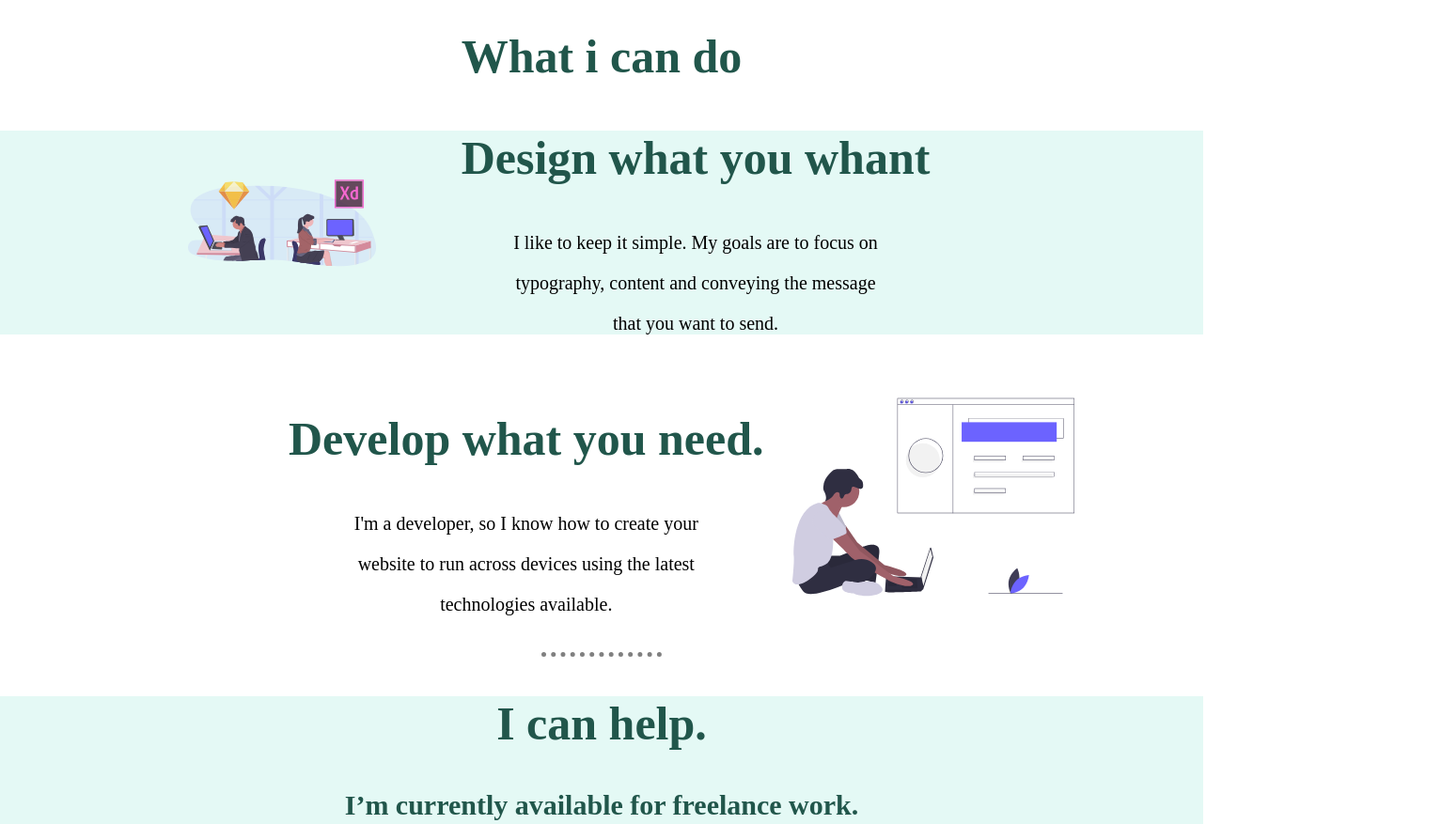
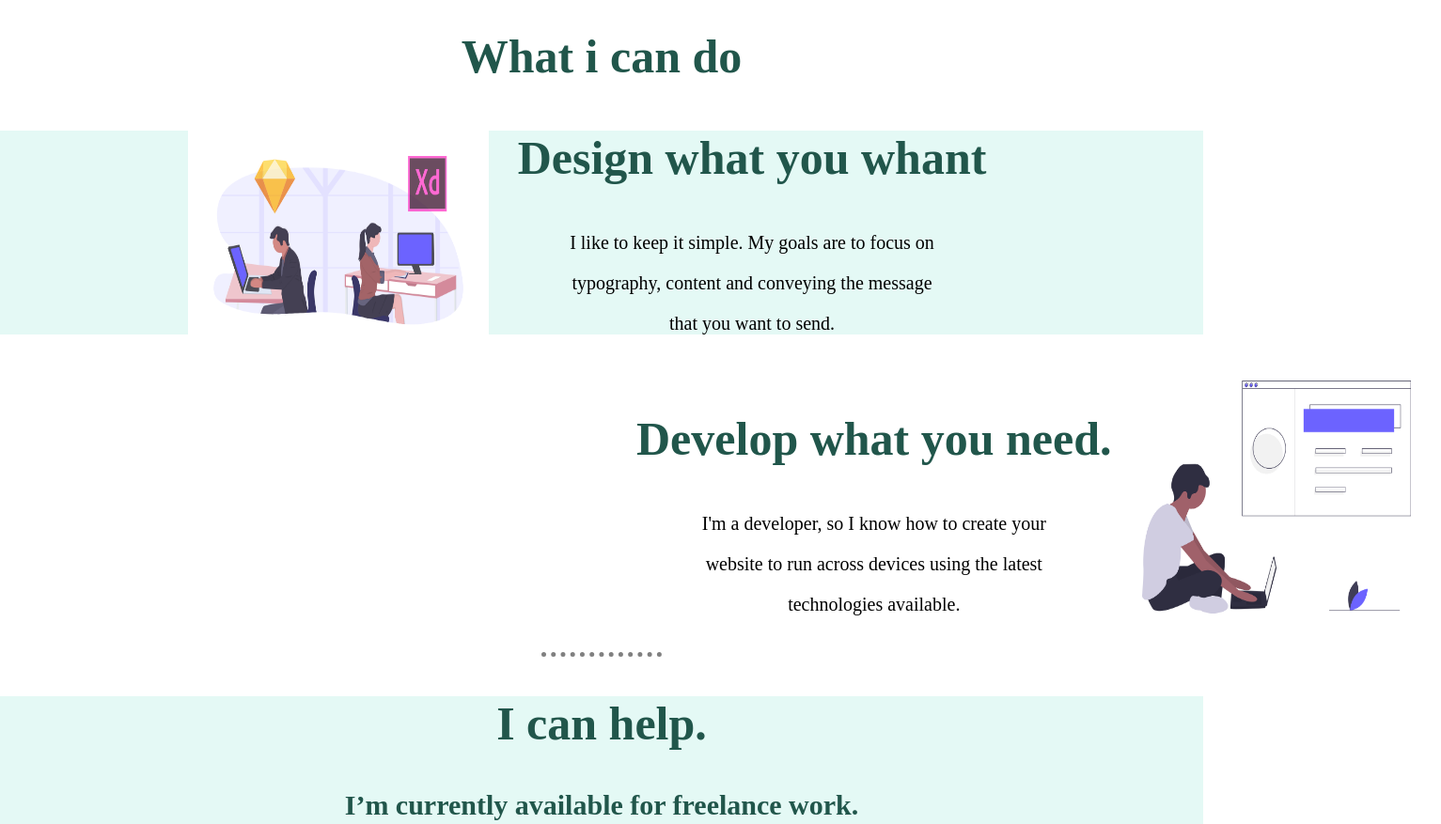
Before and after one commit to perculiar-ui/Davie, a plain HTML site: page index.html in a window 1280 px wide. Shown: the part 1260-2137 px from the top of the page at 94% size, 1533 px wide, since content can reach past the window. Drawn offline with Linux system fonts and the light colour scheme; files whose address does not match are found by name; a web font is replaced by a local one.

Commit message:
Add files via upload

```diff
--- a/css/styles.css
+++ b/css/styles.css
@@ -68,9 +68,10 @@ hr{
 	width: 150px;
 }
 .photoshop {
-	height: 200px;
-	width: 200px;
+	height: 240px;
+	width: 320px;
 	float: left;
+
 }
 p{
 	font-size: 20px;
@@ -79,10 +80,10 @@ p{
 	font-size: 30px;
 }
 .code{
-	width: 300px;
+	width: 350px;
 	height: 300px;
 	position: relative;
-	left: 840px;
+	left: 860px;
 }
 
 .skill{
--- a/index.html
+++ b/index.html
@@ -15,7 +15,7 @@
 		<img class="mountain" src="http://seanhalpin.io/assets/img/content/home/masthead/land.svg" alt="mountain-img">
 	</div>
 	<div class="middle-container">
-		<img class="image-middle" src="C:\Users\Davie\Downloads\undraw_Hello_qnas.svg" alt="img">
+		<img class="image-middle" src="images/undraw_Hello_qnas.png" alt="img">
 	<h2>Hi</h2>
 	<p>I'm a web designer / developer based in both Front-end</p>
 	<p> and back-end I have a passion for web design and love to</p>
@@ -24,7 +24,7 @@
 	<h2>What i can do</h2>
 
 			<div class="skills">
-				<img class="photoshop" src="C:\Users\Davie\Downloads\undraw_design_tools_42tf.svg" alt="photoshop">
+				<img class="photoshop" src="images/undraw_design_tools_42tf.png" alt="photoshop">
 	<h3>Design what you whant</h3>
 	<p>I like to keep it simple. My goals are to focus on</p>
 	<p>typography, content and conveying the message </p>
@@ -35,7 +35,7 @@
 
 <table>
 	<tr>
-		<td><img class="code" src="file:///C:/Users/Davie/Downloads/undraw_web_developer_p3e5.svg" alt="code"></td>
+		<td><img class="code" src="images/undraw_web_developer_p3e5.png" alt="code"></td>
 		<td><h3>Develop what you need.</h3>
 	<p>I'm a developer, so I know how to create your </p>
 		<p> website to run across devices using the latest</p>
```
Also changed, not shown: images/undraw_Hello_qnas.png (added), images/undraw_design_tools_42tf.png (added), images/undraw_web_developer_p3e5.png (added).
